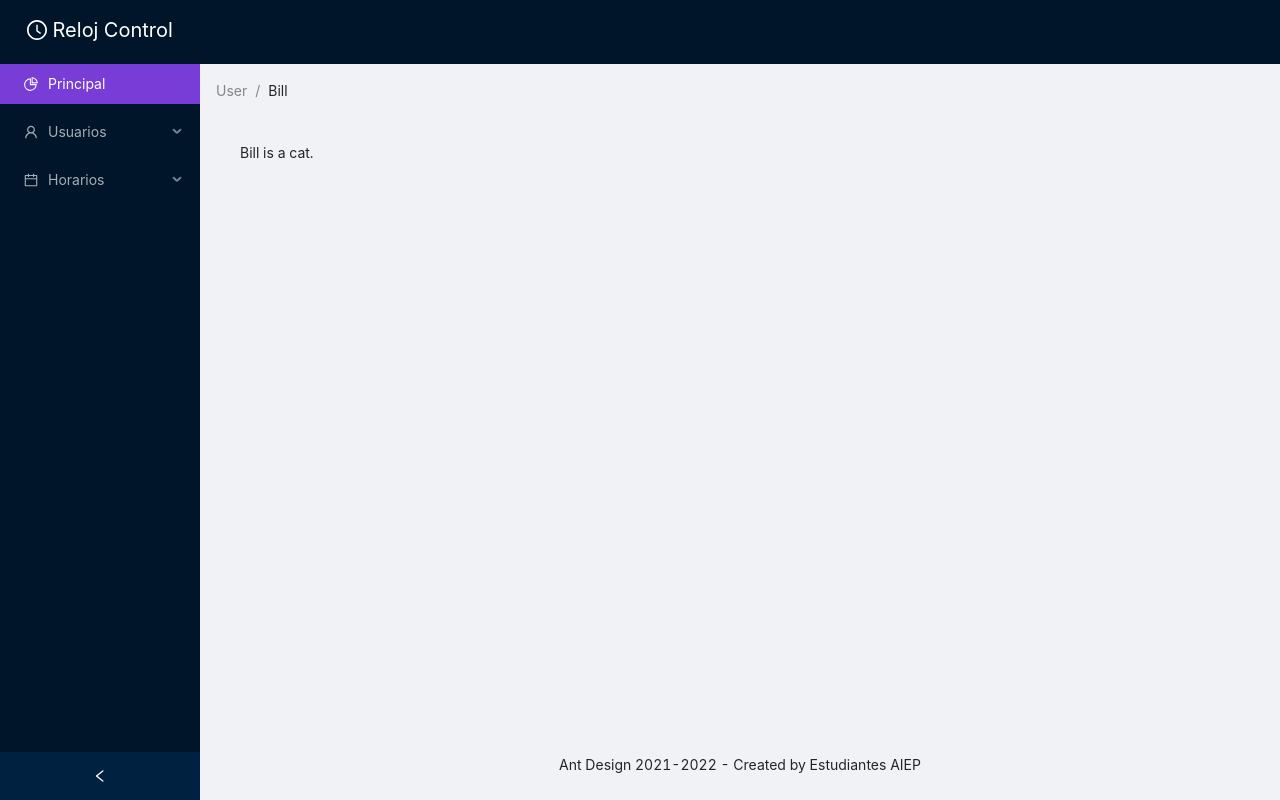
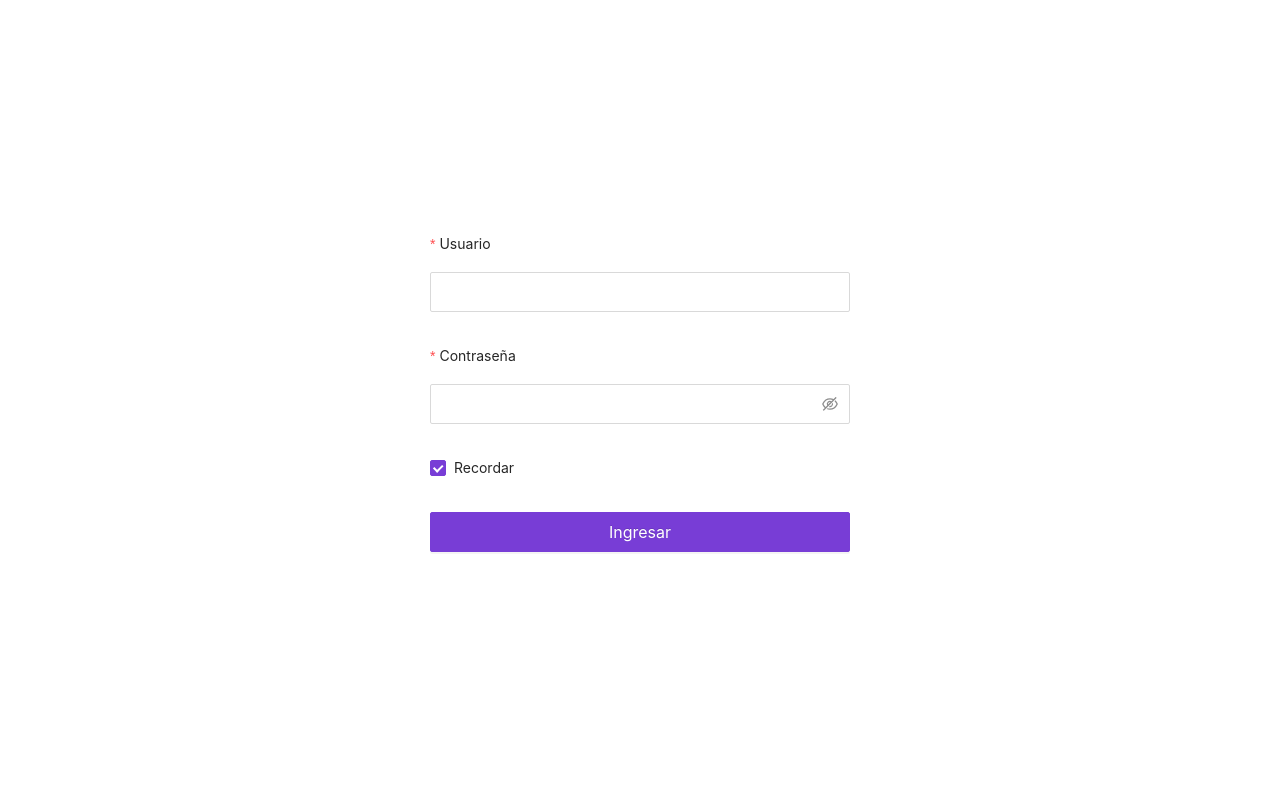
Before and after one commit to JuanMAA/CTR-ASISTENCIA-RF-DASHBOARD, a React (Create React App) app: page / in a window 1280 px wide. Built offline with nearby package versions, Linux system fonts and the light colour scheme.

Commit message:
add: routes y login

```diff
--- a/src/index.tsx
+++ b/src/index.tsx
@@ -1,9 +1,9 @@
 import React from "react";
 import ReactDOM from "react-dom";
 
-import App from "./App";
 import reportWebVitals from "./reportWebVitals";
 import esEs from "antd/es/locale/es_ES";
+import Routes from "./routes/routes";
 
 import { ConfigProvider } from "antd";
 
@@ -14,7 +14,7 @@ import "moment/locale/es";
 ReactDOM.render(
   <React.StrictMode>
     <ConfigProvider locale={esEs}>
-      <App />
+      <Routes />
     </ConfigProvider>
   </React.StrictMode>,
   document.getElementById("root")
--- /dev/null
+++ b/src/routes/routes.tsx
@@ -0,0 +1,13 @@
+import React from "react";
+import { BrowserRouter, Route, Switch } from "react-router-dom";
+import LoginView from "../views/auth/login";
+
+export default function Router() {
+  return (
+    <BrowserRouter>
+      <Switch>
+        <Route path="/" exact component={LoginView} />
+      </Switch>
+    </BrowserRouter>
+  );
+}
--- /dev/null
+++ b/src/views/auth/login.tsx
@@ -0,0 +1,55 @@
+import { Form, Input, Button, Checkbox, Row, Col } from "antd";
+
+export default function Auth() {
+  return (
+    <Row
+      style={{
+        height: "100%",
+        width: "100%",
+
+        position: "fixed",
+      }}
+    >
+      <Col xs={24} style={{ margin: "auto" }}>
+        <Form
+          style={{
+            width: "30em",
+            margin: "auto",
+          }}
+          layout="vertical"
+          name="basic"
+          initialValues={{ remember: true }}
+          onFinish={() => {}}
+          onFinishFailed={() => {}}
+          autoComplete="off"
+          size="large"
+        >
+          <Form.Item
+            label="Usuario"
+            name="username"
+            rules={[{ required: true, message: "Debe ingresar el usuario!" }]}
+          >
+            <Input />
+          </Form.Item>
+          <Form.Item
+            label="Contraseña"
+            name="password"
+            rules={[
+              { required: true, message: "Debe ingresar la contraseña!" },
+            ]}
+          >
+            <Input.Password />
+          </Form.Item>
+          <Form.Item name="remember" valuePropName="checked">
+            <Checkbox>Recordar</Checkbox>
+          </Form.Item>
+          <Form.Item>
+            <Button type="primary" htmlType="submit" size="large" block>
+              Ingresar
+            </Button>
+          </Form.Item>
+        </Form>
+      </Col>
+    </Row>
+  );
+}
```
Also changed, not shown: src/routes/private-route.tsx (added, +16 -0 lines).
